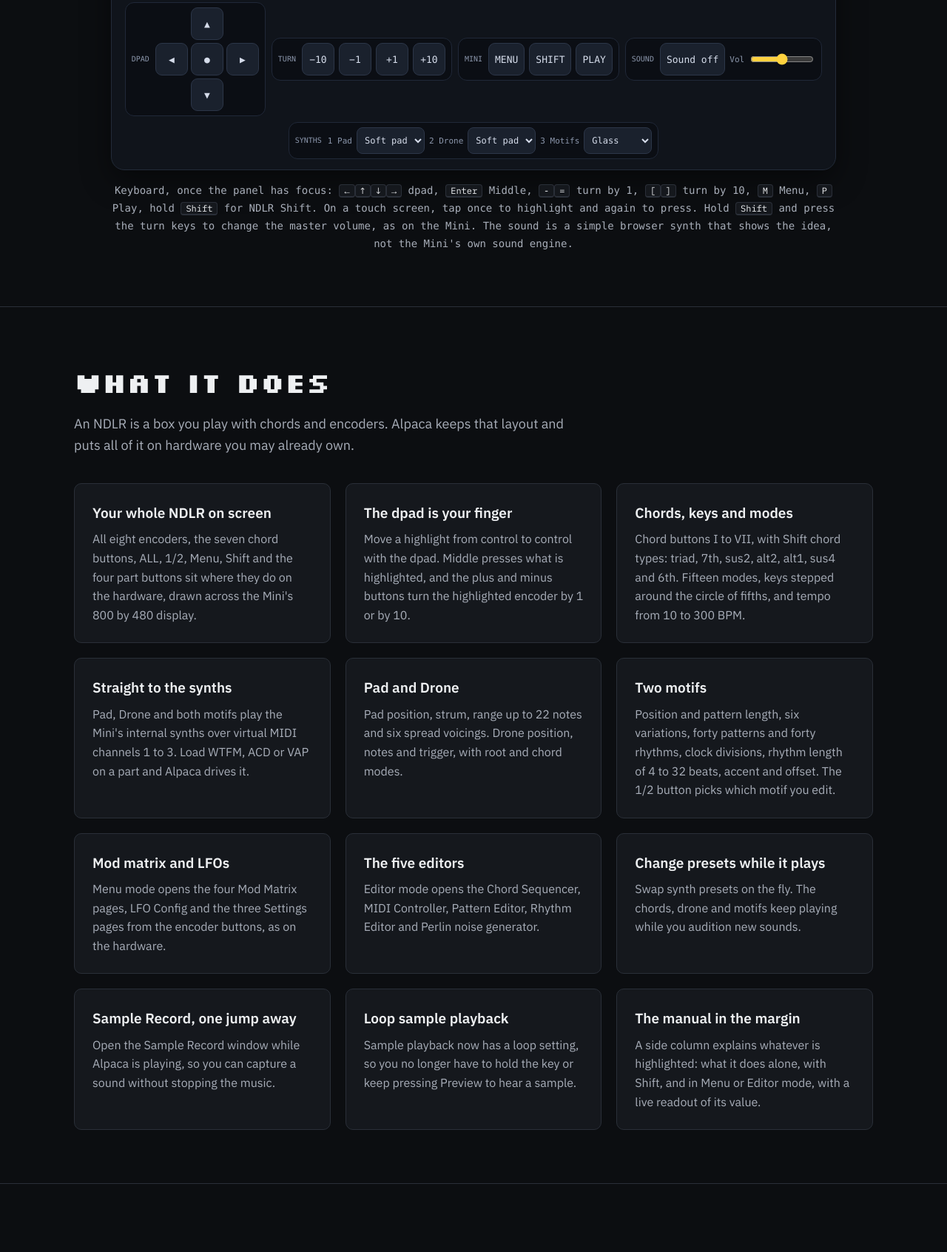
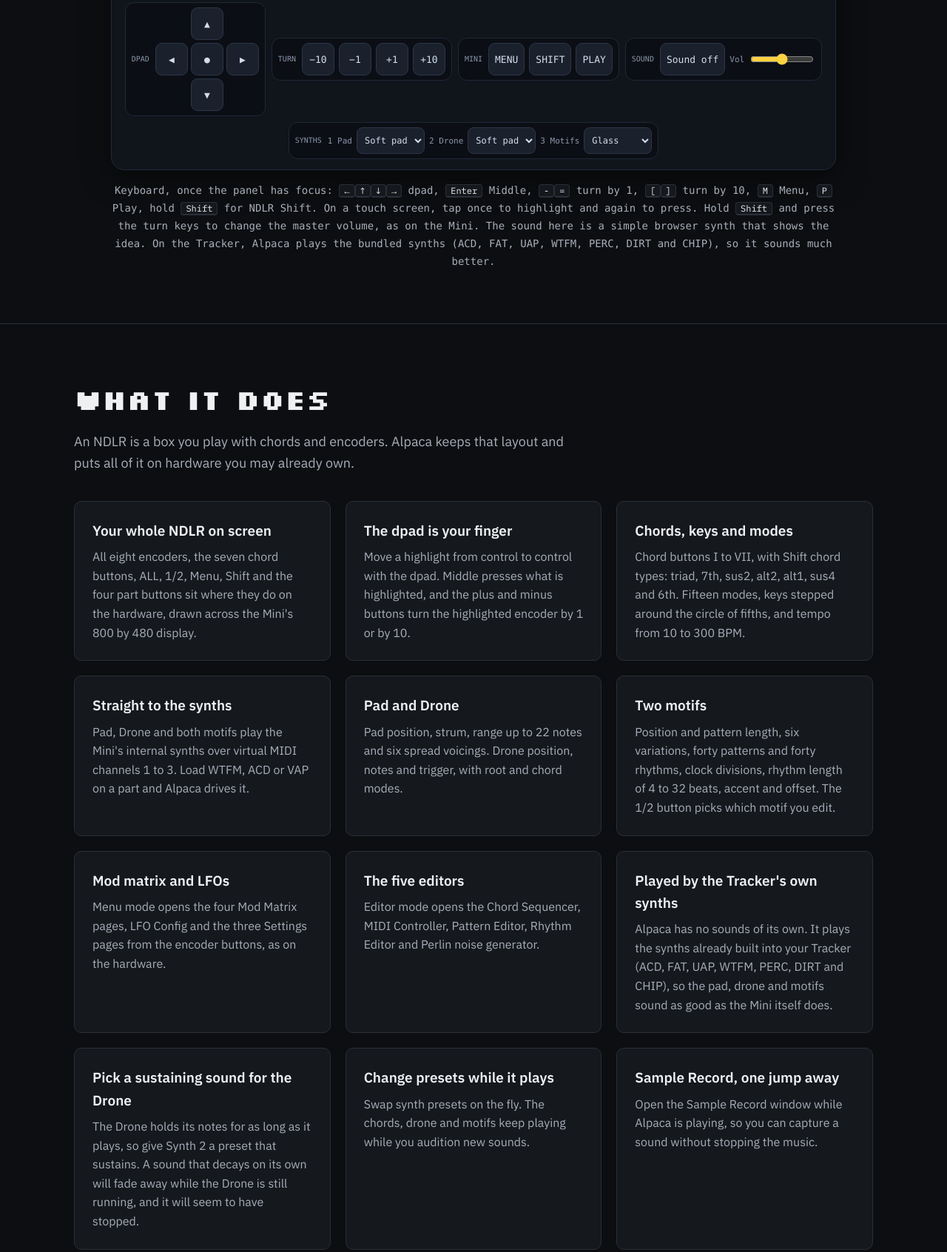
Before and after one commit to 5ckmmz97rw-svg/Alpaca, a plain HTML site: page docs/index.html in a window 1280 px wide. Shown: the part 1714-3406 px from the top of the page at 74% size. Drawn offline with Linux system fonts and the light colour scheme.

Commit message:
Site: mention the bundled Tracker synths and that the Drone needs a sustaining preset

```diff
--- a/docs/index.html
+++ b/docs/index.html
@@ -257,7 +257,7 @@ footer a:hover{color:var(--accent)}
     </div>
   </div>
 </div>
-<p class="demo-help">Keyboard, once the panel has focus: <kbd>&larr;</kbd><kbd>&uarr;</kbd><kbd>&darr;</kbd><kbd>&rarr;</kbd> dpad, <kbd>Enter</kbd> Middle, <kbd>-</kbd><kbd>=</kbd> turn by 1, <kbd>[</kbd><kbd>]</kbd> turn by 10, <kbd>M</kbd> Menu, <kbd>P</kbd> Play, hold <kbd>Shift</kbd> for NDLR Shift. On a touch screen, tap once to highlight and again to press. Hold <kbd>Shift</kbd> and press the turn keys to change the master volume, as on the Mini. The sound is a simple browser synth that shows the idea, not the Mini's own sound engine.</p>
+<p class="demo-help">Keyboard, once the panel has focus: <kbd>&larr;</kbd><kbd>&uarr;</kbd><kbd>&darr;</kbd><kbd>&rarr;</kbd> dpad, <kbd>Enter</kbd> Middle, <kbd>-</kbd><kbd>=</kbd> turn by 1, <kbd>[</kbd><kbd>]</kbd> turn by 10, <kbd>M</kbd> Menu, <kbd>P</kbd> Play, hold <kbd>Shift</kbd> for NDLR Shift. On a touch screen, tap once to highlight and again to press. Hold <kbd>Shift</kbd> and press the turn keys to change the master volume, as on the Mini. The sound here is a simple browser synth that shows the idea. On the Tracker, Alpaca plays the bundled synths (ACD, FAT, UAP, WTFM, PERC, DIRT and CHIP), so it sounds much better.</p>
 </div>
 </div>
 </section>
@@ -275,6 +275,8 @@ footer a:hover{color:var(--accent)}
 <article class="card"><h3>Two motifs</h3><p>Position and pattern length, six variations, forty patterns and forty rhythms, clock divisions, rhythm length of 4 to 32 beats, accent and offset. The 1/2 button picks which motif you edit.</p></article>
 <article class="card"><h3>Mod matrix and LFOs</h3><p>Menu mode opens the four Mod Matrix pages, LFO Config and the three Settings pages from the encoder buttons, as on the hardware.</p></article>
 <article class="card"><h3>The five editors</h3><p>Editor mode opens the Chord Sequencer, MIDI Controller, Pattern Editor, Rhythm Editor and Perlin noise generator.</p></article>
+<article class="card"><h3>Played by the Tracker's own synths</h3><p>Alpaca has no sounds of its own. It plays the synths already built into your Tracker (ACD, FAT, UAP, WTFM, PERC, DIRT and CHIP), so the pad, drone and motifs sound as good as the Mini itself does.</p></article>
+<article class="card"><h3>Pick a sustaining sound for the Drone</h3><p>The Drone holds its notes for as long as it plays, so give Synth 2 a preset that sustains. A sound that decays on its own will fade away while the Drone is still running, and it will seem to have stopped.</p></article>
 <article class="card"><h3>Change presets while it plays</h3><p>Swap synth presets on the fly. The chords, drone and motifs keep playing while you audition new sounds.</p></article>
 <article class="card"><h3>Sample Record, one jump away</h3><p>Open the Sample Record window while Alpaca is playing, so you can capture a sound without stopping the music.</p></article>
 <article class="card"><h3>Loop sample playback</h3><p>Sample playback now has a loop setting, so you no longer have to hold the key or keep pressing Preview to hear a sample.</p></article>
```
